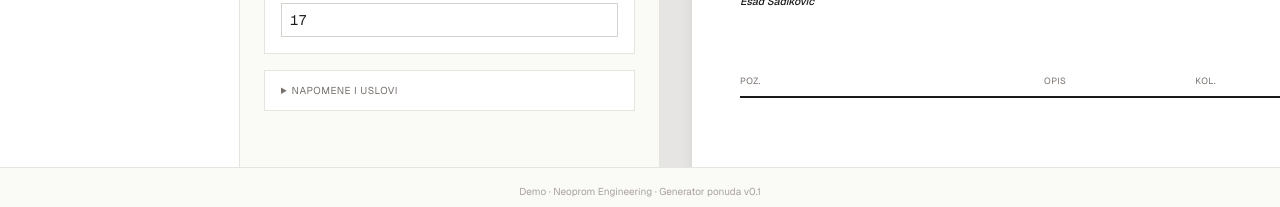
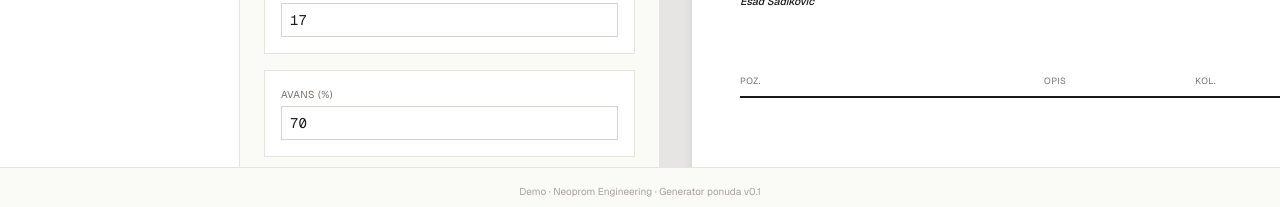
Before and after one commit to sadikovic77/neoprom-app, a React (Vite) app: page / in a window 1280 px wide. Shown: the part 585-792 px from the top of the page. Built offline with nearby package versions, Linux system fonts and the light colour scheme.

Commit message:
samokalkulacija avansa

```diff
--- a/src/App.jsx
+++ b/src/App.jsx
@@ -36,6 +36,7 @@ const createEmptyDoc = (quotes = []) => ({
   vatRate: 17,
   vatEnabled: true,
   customNotes: '',
+  advanceRate: 70,
   docNotes: null,
   docPayTerms: null,
   showMontage: true,
@@ -460,6 +461,15 @@ export default function App() {
                 )}
               </div>
 
+              {/* Avans */}
+              <div className="bg-white border p-4" style={{ borderColor: '#e5e5e0' }}>
+                <label className="block text-[10px] uppercase tracking-wider text-stone-500 mb-1">Avans (%)</label>
+                <input type="number" value={doc.advanceRate ?? 70}
+                  onChange={e => setDoc({ ...doc, advanceRate: +e.target.value })}
+                  min="0" max="100" step="5"
+                  className="w-full px-2 py-1.5 border text-sm" style={{ borderColor: '#d4d4cf', fontFamily: 'Geist Mono, ui-monospace, monospace' }} />
+              </div>
+
               {/* Napomene */}
               <NotesEditor doc={doc} setDoc={setDoc} lang={lang} />
             </div>
--- a/src/components/PdfPreview.jsx
+++ b/src/components/PdfPreview.jsx
@@ -170,6 +170,12 @@ export default function PdfPreview({ doc, lang, currency, showPrices }) {
               <div><span className="font-semibold">{t.payMethod}:</span> {doc.paymentMethodText ?? t.cash}</div>
             </div>
             <div className="text-right">
+              {(() => {
+                const advRate = doc.advanceRate ?? 70;
+                const finalTotal = vatEnabled ? gross : finalNet;
+                const advAmount = finalTotal * advRate / 100;
+                const remAmount = finalTotal - advAmount;
+                return (
                   <table style={{ fontFamily: 'Geist Mono, ui-monospace, monospace' }} className="text-[11px]">
                     <tbody>
                       {vatEnabled ? (
@@ -181,8 +187,15 @@ export default function PdfPreview({ doc, lang, currency, showPrices }) {
                       ) : (
                         <tr className="text-base font-semibold"><td className="pr-6">{t.total}:</td><td className="text-right">{fmt(finalNet, currency)}</td></tr>
                       )}
+                      {advRate > 0 && advRate < 100 && <>
+                        <tr><td colSpan={2} className="pt-3 pb-1 border-t" style={{ borderColor: '#e5e5e0' }}></td></tr>
+                        <tr><td className="pr-6 text-stone-600">{t.advance(advRate)}:</td><td className="text-right font-medium">{fmt(advAmount, currency)}</td></tr>
+                        <tr><td className="pr-6 text-stone-600">{t.remainder(100 - advRate)}:</td><td className="text-right font-medium">{fmt(remAmount, currency)}</td></tr>
+                      </>}
                     </tbody>
                   </table>
+                );
+              })()}
             </div>
           </div>
         </div>
--- a/src/translations.js
+++ b/src/translations.js
@@ -33,6 +33,8 @@ Za izradu naših prozora i vrata koristimo okove renomiranih njemačkih proizvo
     frameDepth: "dubina rama", sashDepth: "dubina krila",
     closing: "Nadamo se da naša ponuda ispunjava vaša očekivanja. Radujemo se mogućnosti realizacije vaše narudžbe.",
     regards: "S poštovanjem,",
+    advance: (r) => `Avans (${r}%)`,
+    remainder: (r) => `Ostatak (${r}%)`,
     mosquitoNetLabel: "Mreža protiv insekata",
     mosquitoNetHarmo: "Harmo plisirana",
     mosquitoNetRoller: "Roletna mreža",
@@ -80,6 +82,8 @@ Für unsere Fenster und Türen verwenden wir Beschläge der renommierten deutsch
     frameDepth: "Rahmentiefe", sashDepth: "Flügeltiefe",
     closing: "Wir hoffen, dass unser Angebot Ihren Erwartungen entspricht und freuen uns auf Ihren Auftrag.",
     regards: "Mit freundlichen Grüßen,",
+    advance: (r) => `Anzahlung (${r}%)`,
+    remainder: (r) => `Restzahlung (${r}%)`,
     mosquitoNetLabel: "Insektenschutz",
     mosquitoNetHarmo: "Harmo plissiert",
     mosquitoNetRoller: "Rollo-Insektenschutz",
```
Lines whose indentation alone changed are shown as unchanged.
